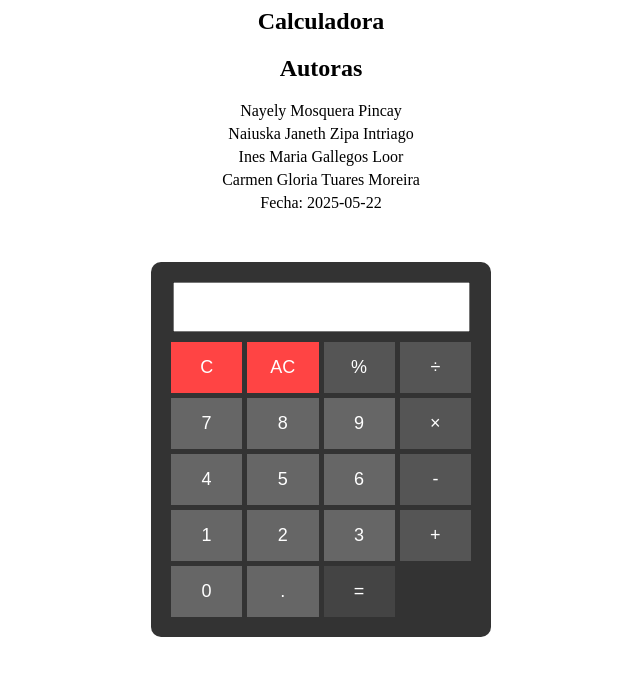
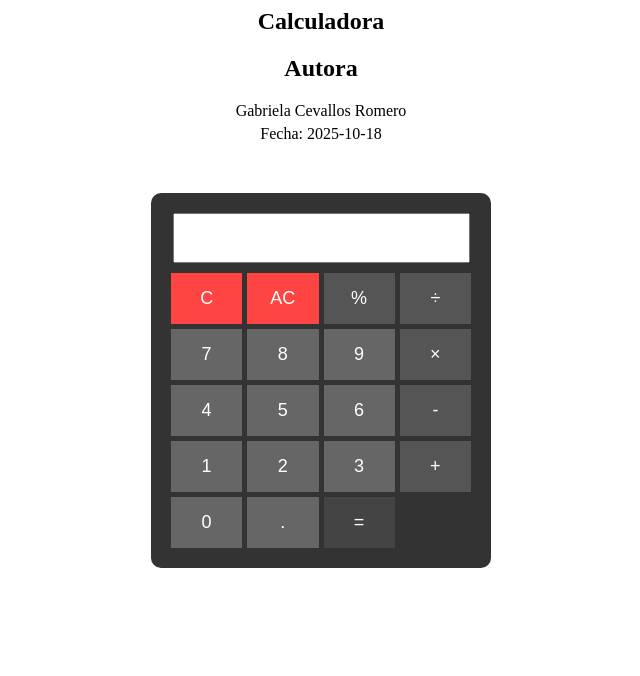
Before and after one commit to Gabycr19/Calculadora_b-sica, a plain HTML site: page index.html in a window 1280 px wide. Shown: the whole page, without its empty margins (319-959 px from the left). Drawn offline with Linux system fonts and the light colour scheme.

Commit message:
index.html

```diff
--- a/index.html
+++ b/index.html
@@ -9,12 +9,9 @@
 <body>
     <div class="header">
         <h1>Calculadora</h1>
-        <h2>Autoras</h2>
-        <p>Nayely Mosquera Pincay</p>
-        <p>Naiuska Janeth Zipa Intriago</p>
-        <p>Ines Maria Gallegos Loor</p>
-        <p>Carmen Gloria Tuares Moreira</p>
-        <p>Fecha: 2025-05-22</p>
+        <h2>Autora</h2>
+        <p>Gabriela Cevallos Romero</p
+        <p>Fecha: 2025-10-18</p>
     </div>
     <div class="calculator">
         <input type="text" id="display" readonly>
```
